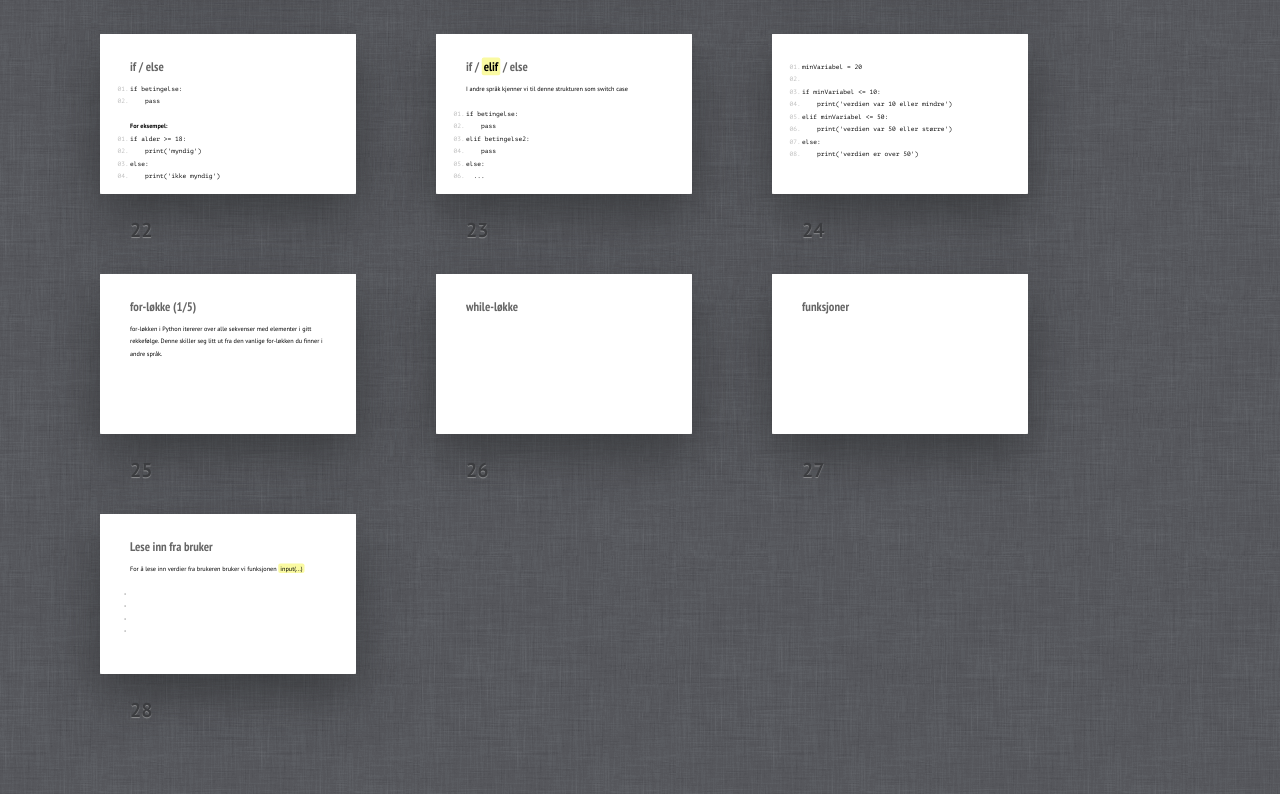
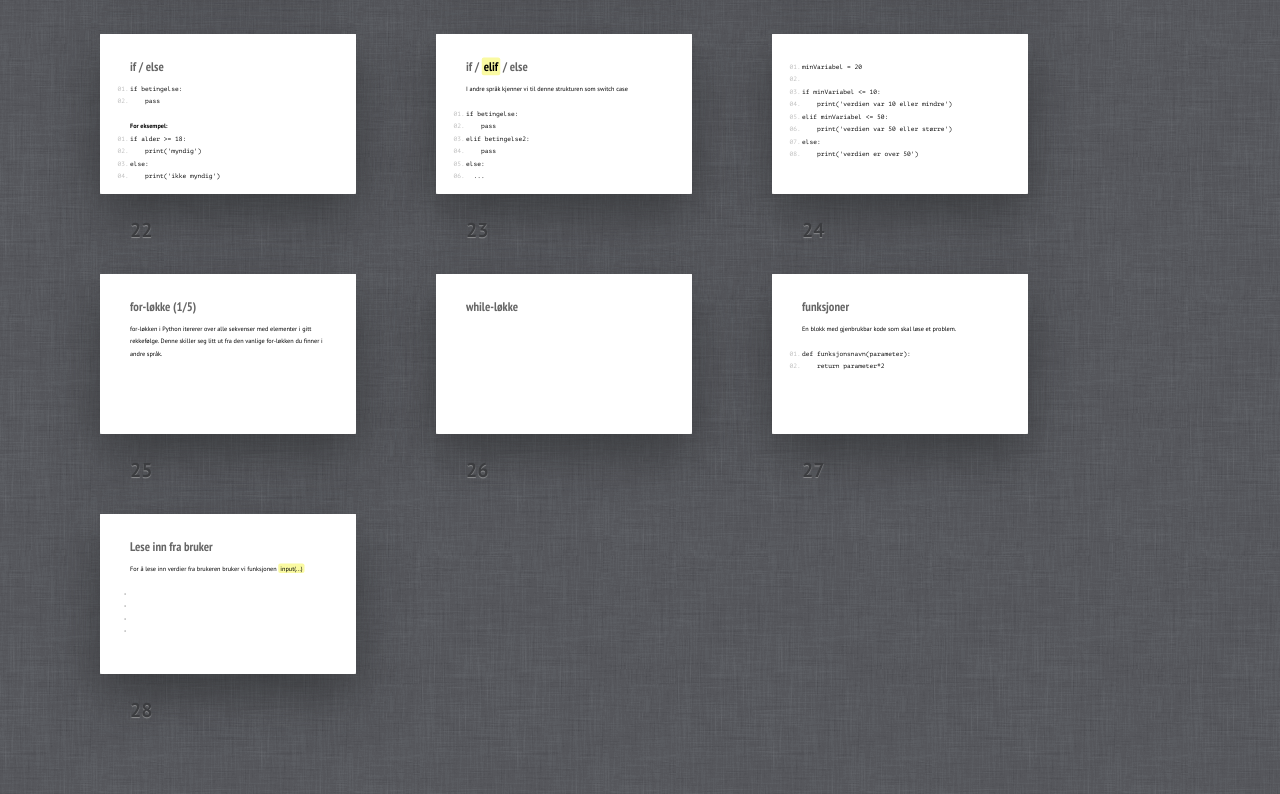
Before and after one commit to tmn/intro-itgk-2015, a plain HTML site: page index.html in a window 1280 px wide. Shown: the part 1876-2670 px from the top of the page. Drawn offline with Linux system fonts and the light colour scheme.

Commit message:
Add content to function section

```diff
--- a/index.html
+++ b/index.html
@@ -341,6 +341,13 @@
 
 	<section class="slide"><div>
 		<h2>funksjoner</h2>
+
+		<p>En blokk med gjenbrukbar kode som skal løse et problem.</p>
+
+		<pre>
+			<code>def funksjonsnavn(</i>parameter</i>):</code>
+			<code>	return parameter*2</code>
+		</pre>
 	</div></section>
 
 	<section class="slide"><div>
```
